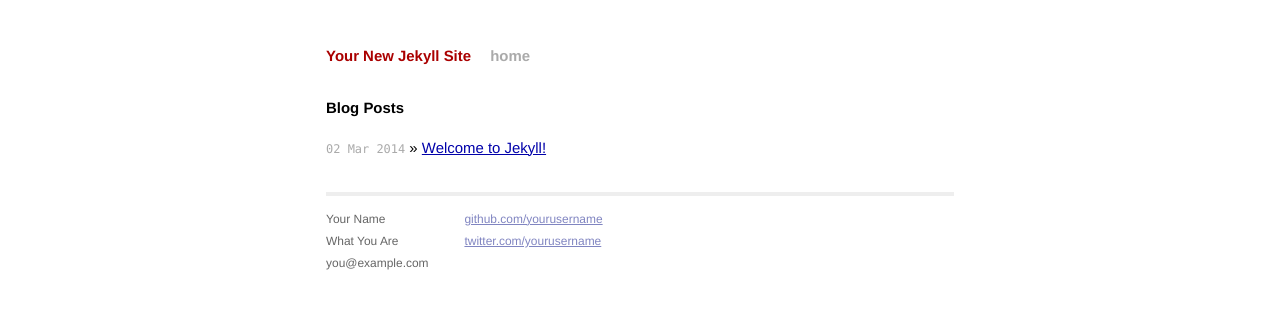
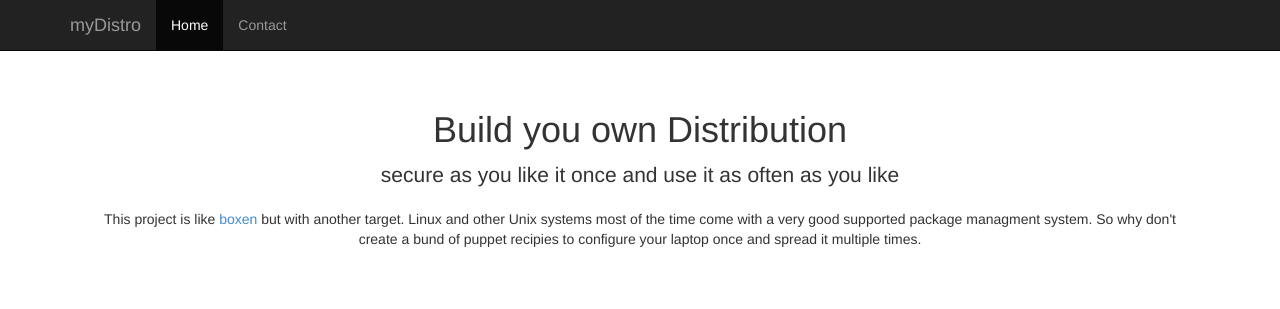
Before and after one commit to myDistro/myDistro.github.io, a Jekyll site: the page built from index.html, in a window 1280 px wide and 900 px high. Shown: the top 309 px of the window. Built offline with Jekyll 4.4.1, drawn with Linux system fonts in a browser that asks for light colours; nearby versions of some CDN libraries; Markdown is read by kramdown in place of the engine named in the settings.

Commit message:
started with starter-template.css

```diff
--- a/_layouts/default.html
+++ b/_layouts/default.html
@@ -7,38 +7,50 @@
         <meta name="viewport" content="width=device-width">
 
         <!-- syntax highlighting CSS -->
-        <link rel="stylesheet" href="/css/syntax.css">
+        <!-- Bootstrap -->
+        <link href="css/bootstrap.min.css" rel="stylesheet">
+        <link href="css/starter-template.css" rel="stylesheet">
+        <!-- <link rel="stylesheet" href="/css/syntax.css"> -->
 
         <!-- Custom CSS -->
-        <link rel="stylesheet" href="/css/main.css">
+        <!-- <link rel="stylesheet" href="/css/main.css"> -->
 
     </head>
     <body>
 
-        <div class="site">
-          <div class="header">
-            <h1 class="title"><a href="/">{{ site.name }}</a></h1>
-            <a class="extra" href="/">home</a>
-          </div>
 
-          {{ content }}
+    <div class="navbar navbar-inverse navbar-fixed-top" role="navigation">
+        <div class="container">
+            <div class="navbar-header">
+                <button type="button" class="navbar-toggle" data-toggle="collapse" data-target=".navbar-collapse">
+                    <span class="sr-only">Toggle navigation</span>
+                    <span class="icon-bar"></span>
+                    <span class="icon-bar"></span>
+                    <span class="icon-bar"></span>
+                </button>
+                <a class="navbar-brand" href="#">myDistro</a>
+            </div>
+            <div class="collapse navbar-collapse">
+                <ul class="nav navbar-nav">
+                    <li class="active"><a href="#">Home</a></li>
+                    <!-- <li><a href="#about">About</a></li> -->
+                    <li><a href="#contact">Contact</a></li>
+                </ul>
+            </div><!--/.nav-collapse -->
+        </div>
+    </div>
 
-          <div class="footer">
-            <div class="contact">
-              <p>
-                Your Name<br />
-                What You Are<br />
-                you@example.com
-              </p>
-            </div>
-            <div class="contact">
-              <p>
-                <a href="https://github.com/yourusername">github.com/yourusername</a><br />
-                <a href="https://twitter.com/yourusername">twitter.com/yourusername</a><br />
-              </p>
-            </div>
-          </div>
+    <div class="container">
+        <div class="starter-template">
+            <h1>{{ page.title }}</h1>
+            <p class="lead">{{ page.subtitle }}</p>
+            {{ content }}
         </div>
+    </div><!-- /.container -->
 
+    <!-- jQuery (necessary for Bootstrap's JavaScript plugins) -->
+    <script src="https://ajax.googleapis.com/ajax/libs/jquery/1.11.0/jquery.min.js"></script>
+    <!-- Include all compiled plugins (below), or include individual files as needed -->
+    <script src="js/bootstrap.min.js"></script>
     </body>
 </html>
--- /dev/null
+++ b/css/starter-template.css
@@ -0,0 +1,7 @@
+body {
+    padding-top: 50px;
+}
+.starter-template {
+    padding: 40px 15px;
+    text-align: center;
+}
--- a/index.html
+++ b/index.html
@@ -1,13 +1,11 @@
 ---
 layout: default
-title: Your New Jekyll Site
+title: Build you own Distribution
+subtitle : secure as you like it once and use it as often as you like
 ---
-
 <div id="home">
-  <h1>Blog Posts</h1>
-  <ul class="posts">
-    {% for post in site.posts %}
-      <li><span>{{ post.date | date_to_string }}</span> &raquo; <a href="{{ post.url }}">{{ post.title }}</a></li>
-    {% endfor %}
-  </ul>
+    <p>This project is like <a href='http://boxen.github.io'>boxen</a> but with another target.
+    Linux and other Unix systems most of the time come with a very good supported package managment system.
+    So why don't create a bund of puppet recipies to configure your laptop once and spread it multiple times.
+    </p>
 </div>
```
